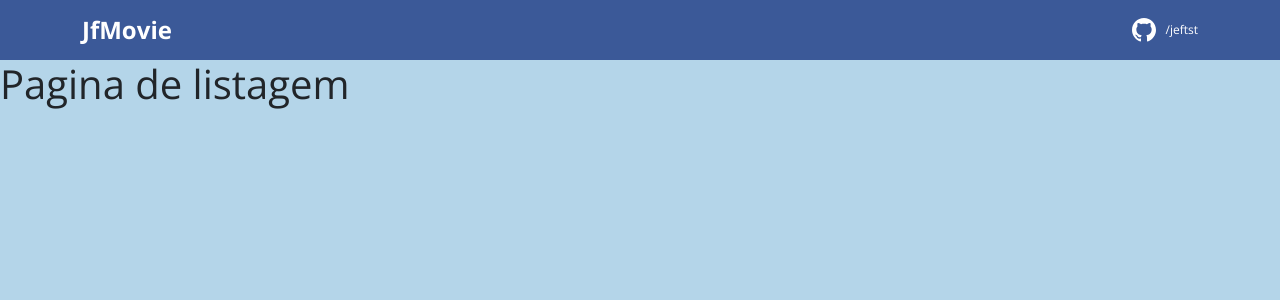
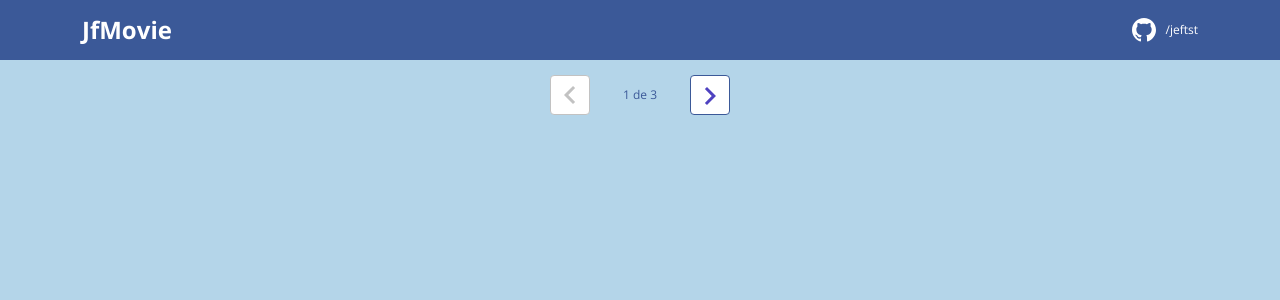
Before and after one commit to jeftst/dsmovie, a React (Create React App) app in the folder frontend/: page / in a window 1280 px wide. Shown: the top 300 px of the page. Built offline with nearby package versions, Linux system fonts and the light colour scheme.

Commit message:
Pagination layout

```diff
--- /dev/null
+++ b/frontend/src/components/Pagination/index.tsx
@@ -0,0 +1,21 @@
+import {ReactComponent as Arrow} from 'assets/img/arrow.svg';
+import './styles.css';
+
+function Pagination() {
+    return (
+        <div className="jfmovie-pagination-container">
+            <div className="jfmovie-pagination-box">
+                <button className="jfmovie-pagination-button" disabled={true} >
+                    <Arrow />
+                </button>
+                <p>{`${1} de ${3}`}</p>
+                <button className="jfmovie-pagination-button" disabled={false} >
+                    <Arrow className="jfmovie-flip-horizontal" />
+                </button>
+            </div>
+        </div>
+
+    );
+
+}
+export default Pagination;
--- /dev/null
+++ b/frontend/src/components/Pagination/styles.css
@@ -0,0 +1,53 @@
+.jfmovie-pagination-container {
+    padding: 15px 0;
+    display: flex;
+    justify-content: center;
+    align-items: center;
+}
+
+.jfmovie-pagination-box {
+    width: 180px;
+    display: flex;
+    justify-content: space-between;
+    align-items: center;
+}
+
+.jfmovie-pagination-box form {
+    width: 100%;
+    display: flex;
+}
+
+.jfmovie-pagination-button {
+    width: 40px;
+    height: 40px;
+    border-radius: 4px;
+    background-color: #fff;
+    display: flex;
+    justify-content: center;
+    align-items: center;
+    border: 1px solid var(--color-primary);
+    cursor: pointer;
+}
+
+.jfmovie-pagination-button svg {
+    filter: brightness(0) saturate(100%) invert(26%) sepia(19%) saturate(7395%) hue-rotate(234deg) brightness(89%) contrast(92%);
+}
+
+.jfmovie-pagination-button:disabled {
+    border: 1px solid #c2c2c2;
+    cursor: unset;
+}
+
+.jfmovie-pagination-button:disabled svg {
+    filter: none;
+}
+
+.jfmovie-pagination-container p {
+    margin: 0;
+    font-size: 12px;
+    color: var(--color-primary);
+}
+
+.jfmovie-flip-horizontal {
+    transform: rotate(180deg);
+}
--- a/frontend/src/pages/Listing/index.tsx
+++ b/frontend/src/pages/Listing/index.tsx
@@ -1,8 +1,8 @@
+import Pagination from "components/Pagination";
+
 function Listing() {
     return(
-        <h1>
-            Pagina de listagem
-        </h1>
+        <Pagination/>
     )
 }
 export default Listing;
```
Also changed, not shown: frontend/src/assets/img/arrow.svg (added).
